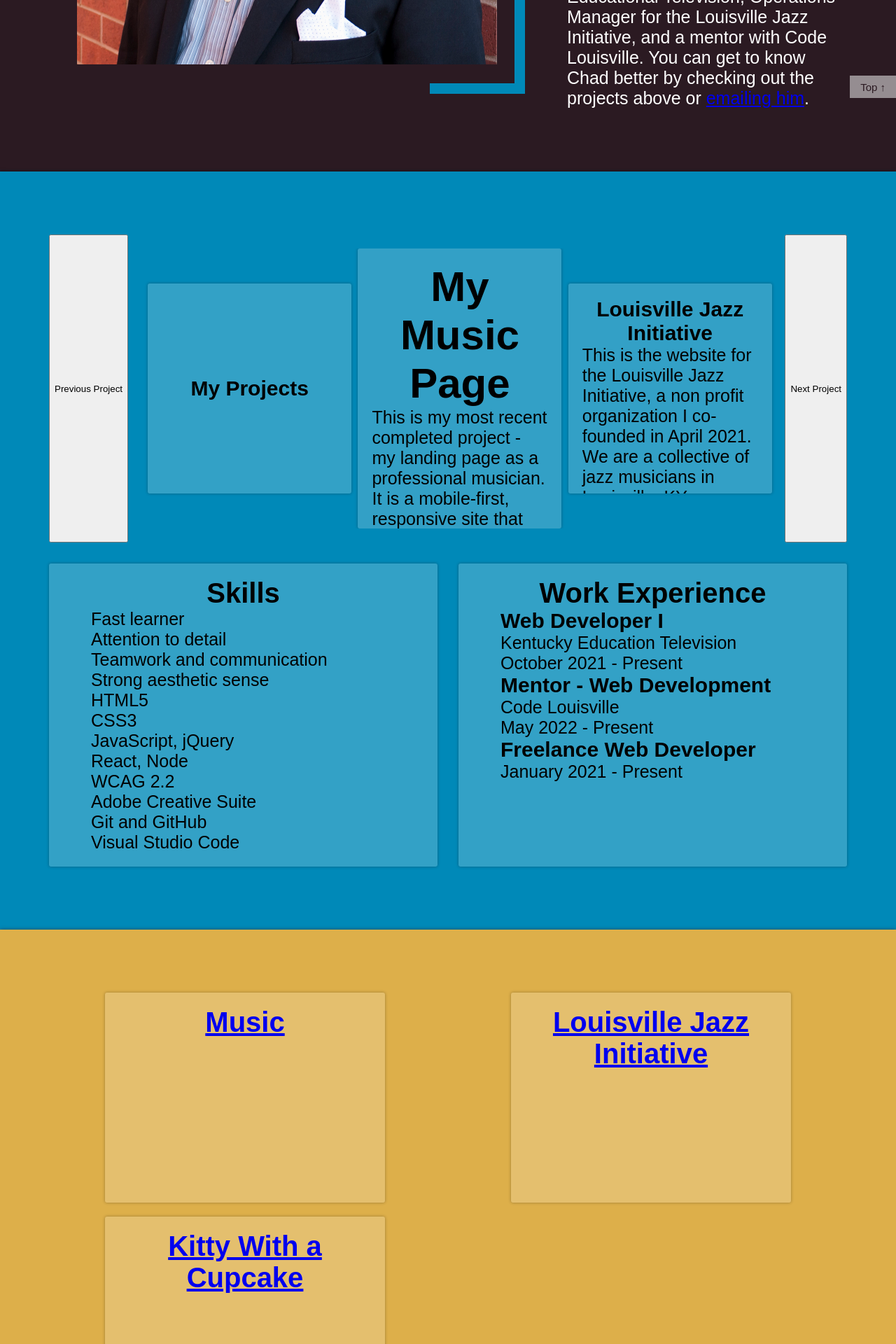
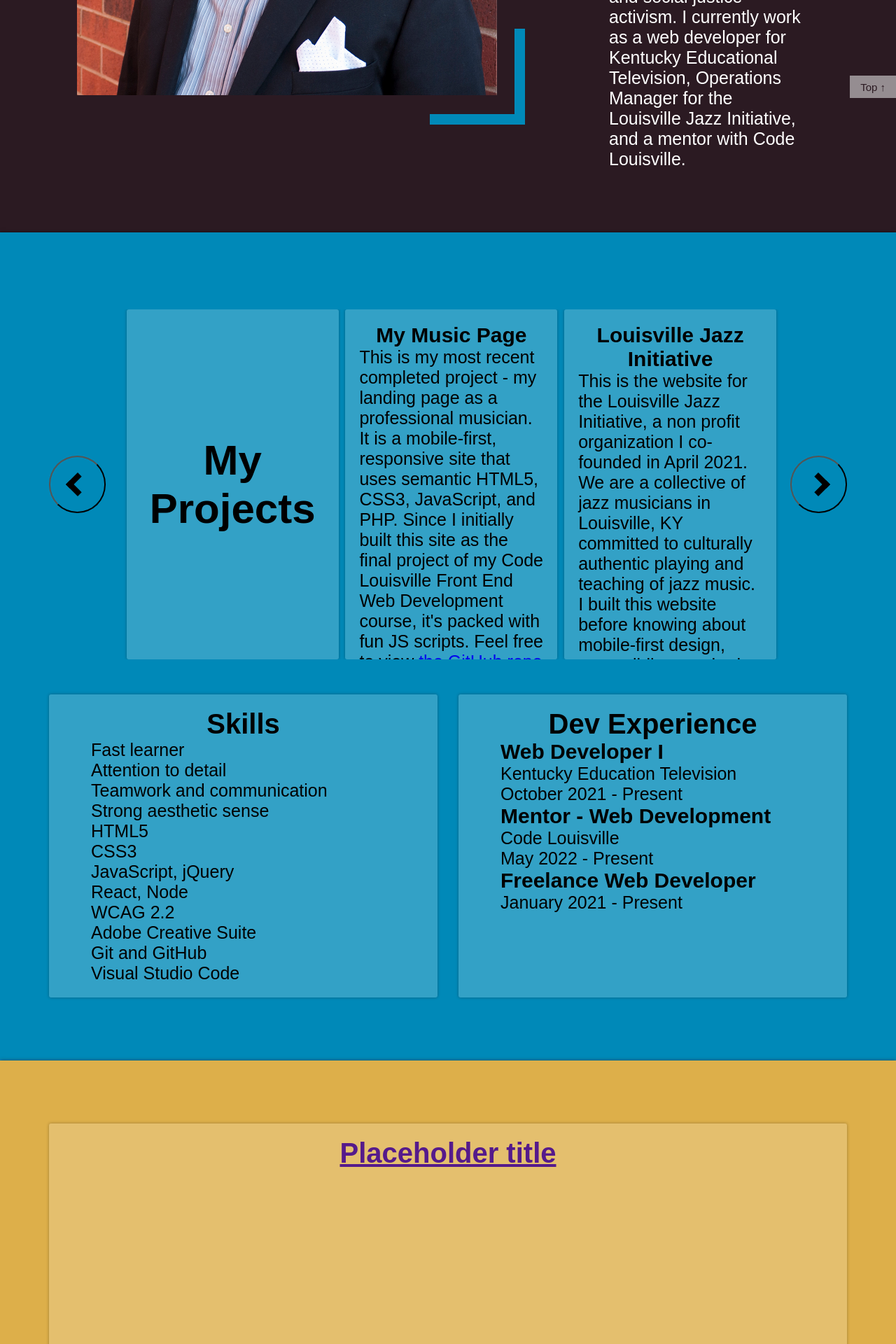
Before and after one commit to csobrien90/csobrien90.github.io, a React (Create React App) app: page / in a window 1280 px wide. Shown: the part 660-2580 px from the top of the page at 70% size. Built offline with nearby package versions, Linux system fonts and the light colour scheme; a web font is replaced by a local one.

Commit message:
style and finish layout of interest cards, begin restyling of project cards

```diff
--- a/src/cardData.json
+++ b/src/cardData.json
@@ -36,7 +36,7 @@
 		"description": "This is a website to feature my interpretations of the #JavaScript30 project tutorials by Wes Bos, found on <a href='https://javascript30.com/' target='_blank'>javascript30.com</a>. I've only just started but am really enjoying these bite-sized tasks and learning a lot! Check out the tutorials and feel free to give <a href='https://github.com/csobrien90/javascript-30' target='_blank'>the repo</a> a look as well."
 	},
 	{
-		"title": "blank End",
+		"title": "More projects coming soon...",
 		"prodLink": "",
 		"githubLink": "",
 		"description": ""
--- a/src/components/About.js
+++ b/src/components/About.js
@@ -16,10 +16,9 @@ class About extends React.Component {
 					</div>
 				</div>
 				<h1>Chad O'Brien</h1>
-				<p>Chad O'Brien is a full stack developer as well as a freelance musician based in Louisville, Kentucky. Among his many passions are web development,
-					playing, teaching, and writing music, urban farming, and social justice activism. He is currently a web developer for Kentucky Educational Television,
-					Operations Manager for the Louisville Jazz Initiative, and a mentor with Code Louisville. You can get to know Chad better by checking out the projects
-					above or <a href="mailto:obrien.music@gmail.com" target="_blank">emailing him</a>.
+				<p>Hi! I'm a full stack developer and freelance musician based in Louisville, Kentucky. Among my many passions are web development,
+					playing, teaching, and writing music, urban farming, and social justice activism. I currently work as a web developer for Kentucky Educational Television,
+					Operations Manager for the Louisville Jazz Initiative, and a mentor with Code Louisville.
 				</p>
 			</section>
 		)
--- a/src/components/InterestCard.js
+++ b/src/components/InterestCard.js
@@ -6,6 +6,8 @@ class InterestCard extends React.Component {
 		this.state = {
 			title: props.title,
 			description: props.description,
+			imageSrc: props.imageSrc,
+			imageAlt: props.imageAlt,
 			link: props.link,
 			key: props.key
 		}
@@ -15,6 +17,7 @@ class InterestCard extends React.Component {
 		return(
 			<a href={this.state.link} target="_blank" className='interestCard backgroundBox' key={this.state.key}>
 				<h3>{this.state.title}</h3>
+				<img src={this.state.imageSrc} alt={this.state.imageAlt}></img>
 				<p>{this.state.description}</p>
 			</a>
 		)
--- a/src/components/Interests.js
+++ b/src/components/Interests.js
@@ -4,11 +4,28 @@ import interests from '../interests.json';
 
 class Interests extends React.Component {
 	render() {
+
+		// Randomize order of interests
+		function shuffleArray(array) {
+			for (let i = array.length - 1; i > 0; i--) {
+				const j = Math.floor(Math.random() * (i + 1));
+				[array[i], array[j]] = [array[j], array[i]];
+			}
+		}
+		shuffleArray(interests);
+
 		return(
 			<section  id="interests">
 				<h2 className='sr-only'>Interests</h2>
 				{interests.map((interest, index) => {
-					return <InterestCard title={interest.title} description={interest.description} link={interest.link} key={index} />
+					return <InterestCard
+						title={interest.title}
+						description={interest.description}
+						imageSrc={interest.imageSrc}
+						imageAlt={interest.imageAlt}
+						link={interest.link}
+						key={index}
+					/>
 				})}
 			</section>
 		)
--- a/src/components/Slider.js
+++ b/src/components/Slider.js
@@ -49,13 +49,13 @@ class Slider extends React.Component {
 	render() {
 		return(
 			<div className="projects">
-				<button onClick={this.prev}>Previous Project</button>
+				<button onClick={this.prev} title="Previous project"><i className='arrow left'></i></button>
 				<article id="project-slider">
 					{cardData && cardData.map((card, index) => {
 						return <Card title={card.title} description={card.description} githubLink={card.githubLink} prodLink={card.prodLink} key={index} />
 					})}
 				</article>
-				<button onClick={this.next}>Next Project</button>
+				<button onClick={this.next} title="Next project"><i className='arrow right'></i></button>
 			</div>
 		)
 	}
--- a/src/components/WorkExperience.js
+++ b/src/components/WorkExperience.js
@@ -5,7 +5,7 @@ class WorkExperience extends React.Component {
 	render() {
 		return(
 			<article className='workExperience backgroundBox'>
-				<h3>Work Experience</h3>
+				<h3>Dev Experience</h3>
 				<ul>
 				{
 					workExperience.map((job, index) => {
--- a/src/index.css
+++ b/src/index.css
@@ -158,7 +158,7 @@ About
 		"pic heading"
 		"pic about";
 	align-items: center;
-	gap: 6em;
+	gap: 6em 12em;
 	background-color: var(--black);
 	color: white;
 }
@@ -202,6 +202,7 @@ About
 #about p {
 	grid-area: about;
 	align-self: flex-start;
+	padding-right: 3em;
 }
 
 /*
@@ -230,17 +231,48 @@ Experience
 	grid-template-columns: auto 1fr auto;
 }
 
-.projects h3 {
-	grid-column: span 3;
+.projects button {
 	align-self: center;
-	justify-self: center;
+	background-color: transparent;
+	border-radius: 50%;
+	padding: 2em;
+	display: grid;
+	align-items: center;
+	justify-items: center;
+}
+
+.projects button:hover {
+	border-color: white;
+	cursor: pointer;
+}
+
+.projects button:hover i {
+	border-color: white;
+}
+
+
+.arrow {
+	border: solid black;
+	border-width: 0 8px 8px 0;
+	display: inline-block;
+	padding: 8px;
+}
+
+.right {
+	transform: rotate(-45deg);
+	-webkit-transform: rotate(-45deg);
+}
+
+.left {
+	transform: rotate(135deg);
+	-webkit-transform: rotate(135deg);
 }
 
 #project-slider {
 	display: flex;
 	flex-wrap: wrap;
 	overflow: hidden;
-	height: 400px;
+	height: 500px;
 	width: 100%;
 	margin: 20px 0;
 	align-items: center;
@@ -249,15 +281,15 @@ Experience
 
 .card {
 	width: 76%;
-	height: 300px;
 	padding: 20px;
 	margin: 0 1%;
-	box-shadow: var(--lt-shadow);
 	transition: all .3s;
 	display: none;
 	align-items: center;
 	justify-items: center;
 	overflow: auto;
+	background-color: #33a1c6;
+	box-shadow: none;
 }
 
 .focus, .prev, .next {
@@ -267,7 +299,7 @@ Experience
 
 .focus {
 	left: 10%;
-	height: 400px;
+	box-shadow: var(--lt-shadow);
 }
 
 .prev {
@@ -276,14 +308,19 @@ Experience
 
 .next {
 	left: 88%;
+	box-shadow: var(--lt-shadow);
 }
 
 .card h4 {
 	text-align: center;
 }
 
-/* first-of-type not working? */
-.card:nth-of-type(20n - 18) h4 {
+.card:nth-of-type(1) {
+	z-index: 3;
+	box-shadow: var(--lt-shadow);
+}
+
+.card:nth-of-type(1) h4 {
 	font-size: 6em;
 }
 
@@ -296,9 +333,21 @@ Interests
 #interests {
 	background-color: var(--yellow);
 	display: grid;
-	grid-template-columns: repeat(auto-fill, minmax(20em, 40em));
-	gap: 2em;
+	grid-template-columns: repeat(auto-fill, minmax(40em, 1fr));
+	gap: 3em;
 	justify-content: space-around;
+}
+
+.interestCard {
+	height: 50em;
+}
+
+.interestCard:first-of-type, .interestCard:last-of-type {
+	grid-column: span 3;
+}
+
+.interestCard:nth-of-type(5) {
+	grid-column: span 2;
 }
 
 .interestCard h3 {
--- a/src/interests.json
+++ b/src/interests.json
@@ -2,16 +2,50 @@
 	{
 		"title": "Music",
 		"description": "",
+		"imageSrc": "",
+		"imageAlt": "",
 		"link": "https://obrientrombone.com"
 	},
 	{
 		"title": "Louisville Jazz Initiative",
 		"description": "",
+		"imageSrc": "",
+		"imageAlt": "",
 		"link": "https://louisvillejazzinitiative.com"
+	},
+	{
+		"title": "Code Louisville",
+		"description": "",
+		"imageSrc": "",
+		"imageAlt": "",
+		"link": "https://codelouisville.org"
+	},
+	{
+		"title": "Urban Farming",
+		"description": "",
+		"imageSrc": "",
+		"imageAlt": "",
+		"link": "https://louisvillegrows.org/"
+	},
+	{
+		"title": "Mutual Aid Organizations",
+		"description": "",
+		"imageSrc": "",
+		"imageAlt": "",
+		"link": "https://louisvillecommunitygrocery.com/"
+	},
+	{
+		"title": "Placeholder title",
+		"description": "",
+		"imageSrc": "",
+		"imageAlt": "",
+		"link": ""
 	},
 	{
 		"title": "Kitty With a Cupcake",
 		"description": "",
+		"imageSrc": "",
+		"imageAlt": "",
 		"link": "https://kittywithacupcake.com"
 	}
 ]
```
